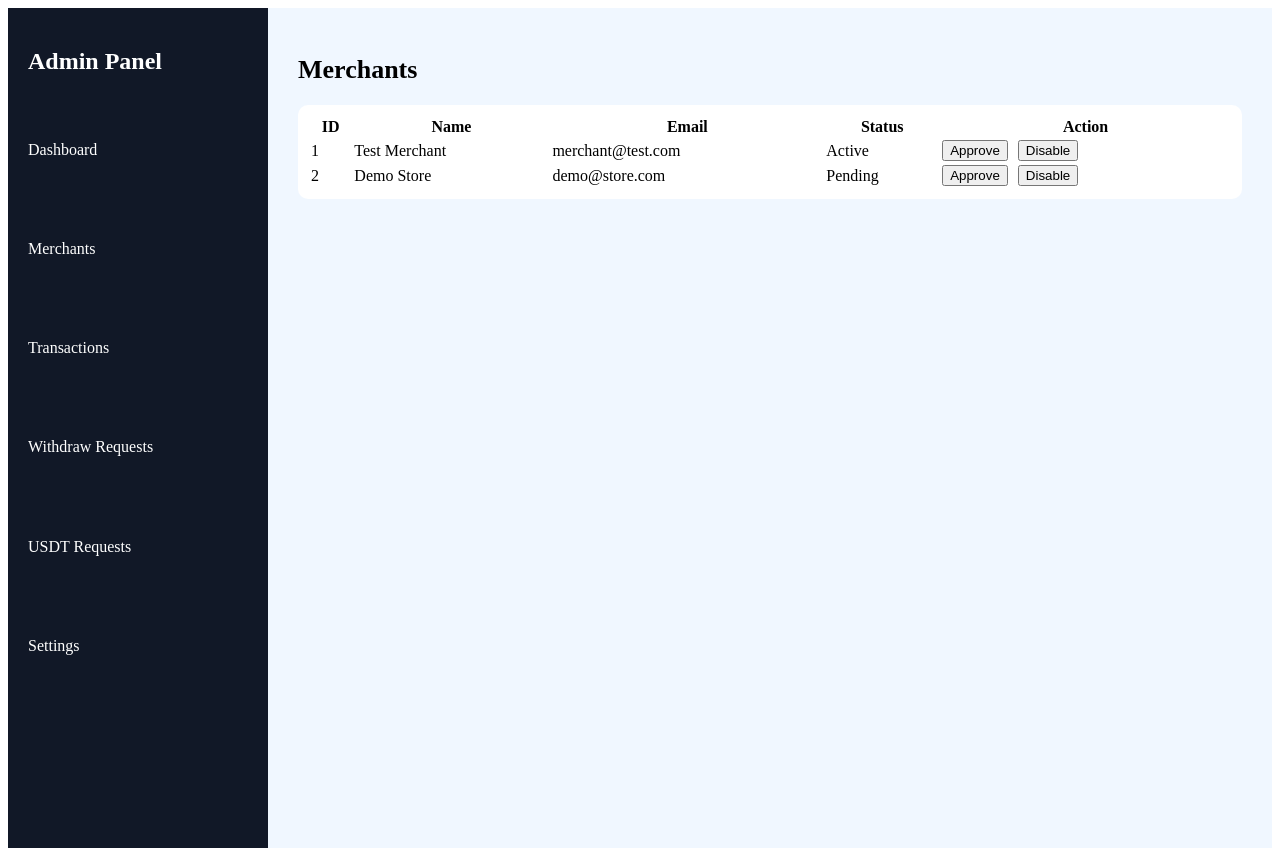
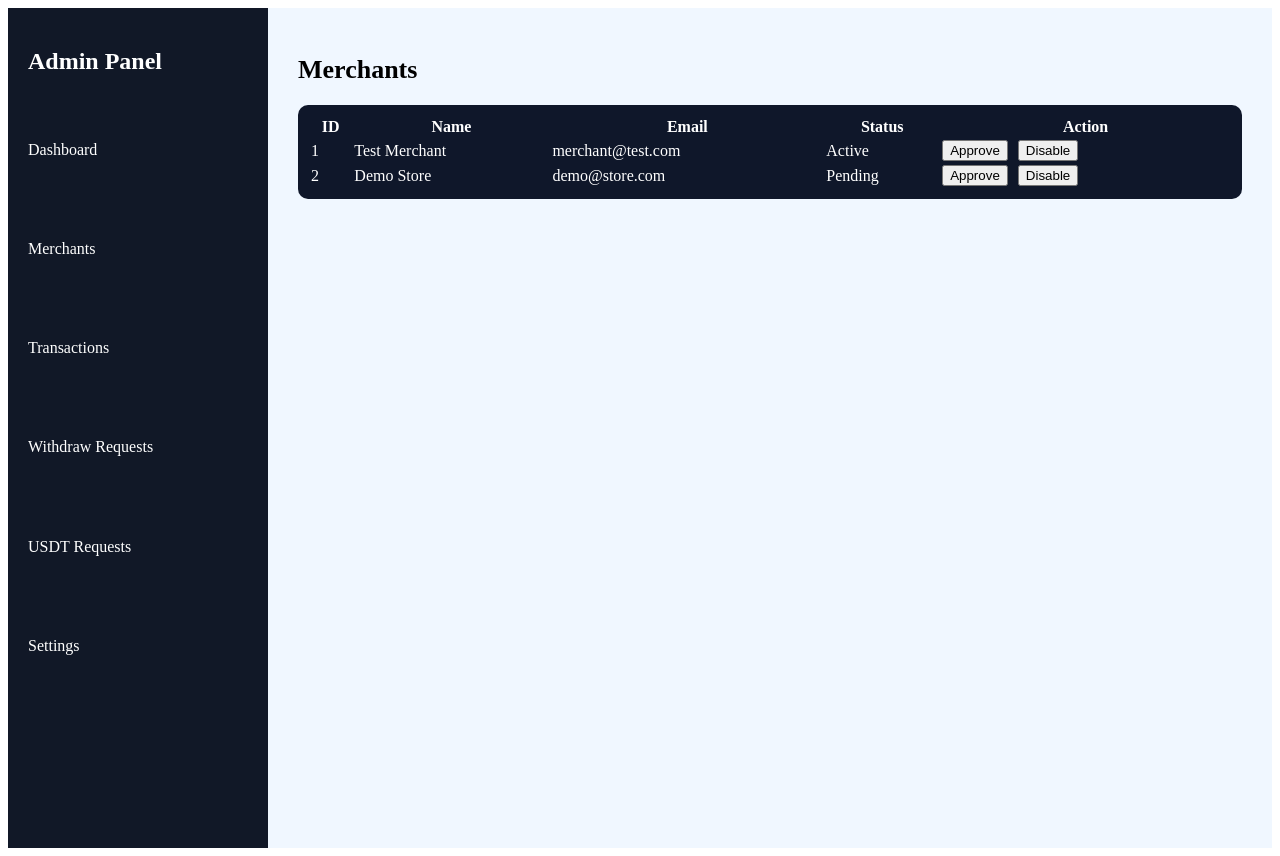
Before and after one commit to naspro-tech/naspro, a Next.js app: page /admin/merchants in a window 1280 px wide. Built offline with nearby package versions, Linux system fonts and the light colour scheme.

Commit message:
Update merchants.js

```diff
--- a/pages/admin/merchants.js
+++ b/pages/admin/merchants.js
@@ -16,7 +16,8 @@ export default function Merchants() {
 
       <table style={{
         width:"100%",
-        background:"#fff",
+        background:"#0f172a",
+        color:"#fff",
         borderRadius:"10px",
         padding:"10px"
       }}>
```
